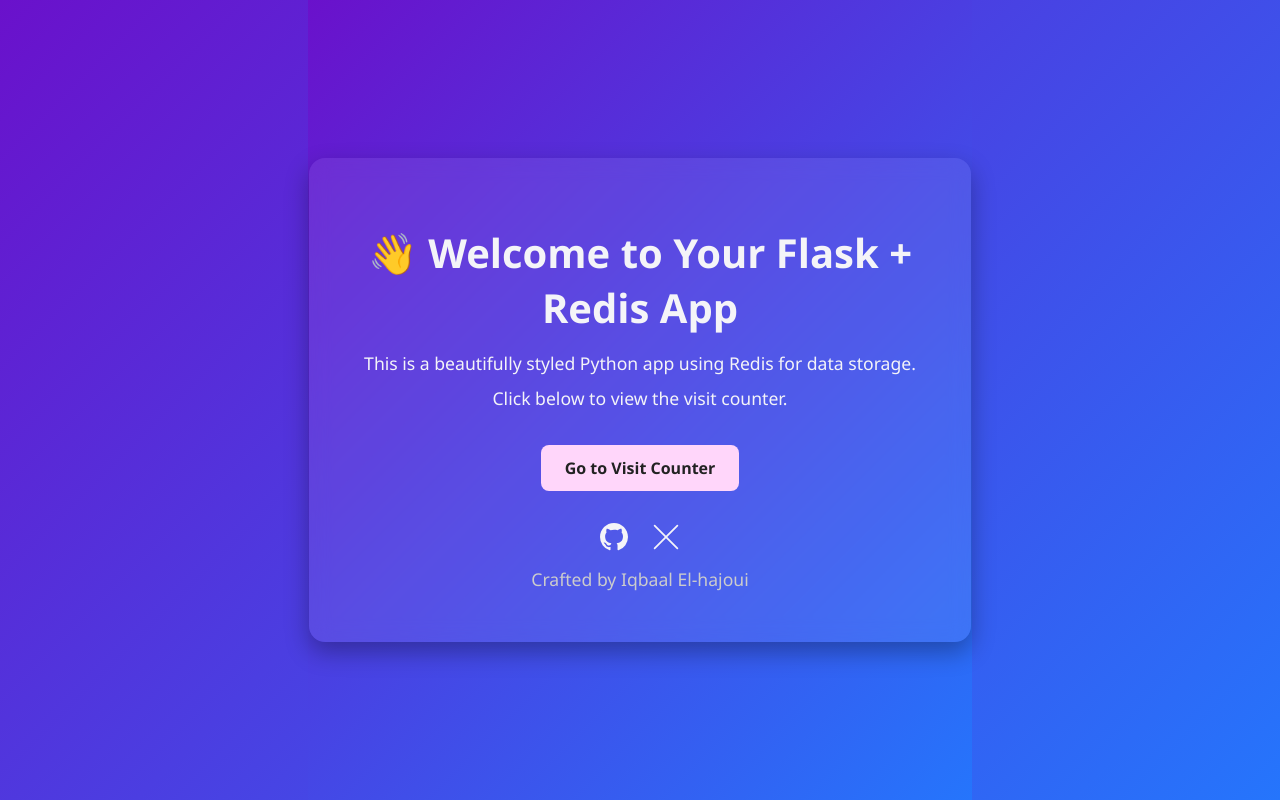
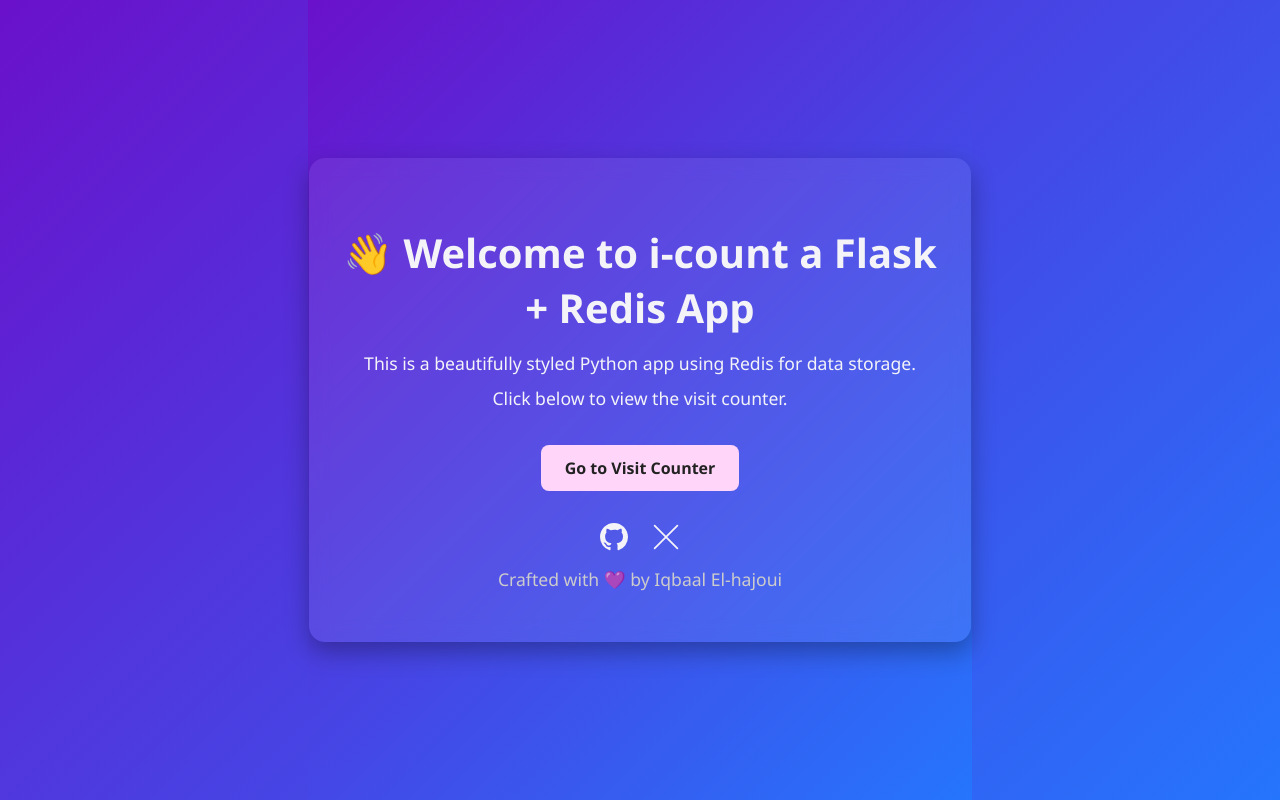
Before and after one commit to iqzy21/i-count, a Flask app: page / in a window 1280 px wide. Run offline with Flask 3, Linux system fonts and the light colour scheme.

Commit message:
F: updated HTML code

```diff
--- a/templates/base.html
+++ b/templates/base.html
@@ -109,18 +109,18 @@
     {% block content %}{% endblock %}
     <div class="footer">
       <div class="socials">
-        <a href="https://github.com/iqbaalelhajoui" target="_blank" aria-label="GitHub">
+        <a href="https://github.com/iqzy21" target="_blank" aria-label="GitHub">
           <svg viewBox="0 0 16 16" fill="currentColor">
             <path d="M8 0C3.58 0 0 3.58 0 8a8 8 0 005.47 7.59c.4.07.55-.17.55-.38 0-.19-.01-.82-.01-1.49-2 .37-2.53-.49-2.69-.94-.09-.23-.48-.94-.82-1.13-.28-.15-.68-.52-.01-.53.63-.01 1.08.58 1.23.82.72 1.21 1.87.87 2.33.66.07-.52.28-.87.51-1.07-1.78-.2-3.64-.89-3.64-3.95 0-.87.31-1.59.82-2.15-.08-.2-.36-1.01.08-2.12 0 0 .67-.21 2.2.82a7.68 7.68 0 012.01-.27c.68 0 1.37.09 2.01.27 1.53-1.03 2.2-.82 2.2-.82.44 1.11.16 1.92.08 2.12.51.56.82 1.28.82 2.15 0 3.07-1.87 3.75-3.65 3.95.29.25.54.73.54 1.48 0 1.07-.01 1.93-.01 2.19 0 .21.15.46.55.38A8.01 8.01 0 0016 8c0-4.42-3.58-8-8-8z"/>
           </svg>
         </a>
-        <a href="https://www.linkedin.com/in/iqbaalelhajoui" target="_blank" aria-label="LinkedIn">
+        <a href="https://www.linkedin.com/in/iqbaal-el" target="_blank" aria-label="LinkedIn">
           <svg viewBox="0 0 16 16" fill="currentColor">
             <path d="M1.146 1.146a.5.5 0 0 1 .708 0L8 7.293l6.146-6.147a.5.5 0 1 1 .708.708L8.707 8l6.147 6.146a.5.5 0 0 1-.708.708L8 8.707l-6.146 6.147a.5.5 0 0 1-.708-.708L7.293 8 1.146 1.854a.5.5 0 0 1 0-.708z"/>
           </svg>
         </a>
       </div>
-      <p>Crafted by Iqbaal El-hajoui</p>
+      <p>Crafted with 💜 by Iqbaal El-hajoui</p>
     </div>
   </div>
 </body>
--- a/templates/index.html
+++ b/templates/index.html
@@ -1,7 +1,7 @@
 {% extends 'base.html' %}
 
 {% block content %}
-<h1>👋 Welcome to Your Flask + Redis App</h1>
+<h1>👋 Welcome to i-count a Flask + Redis App</h1>
 <p>This is a beautifully styled Python app using Redis for data storage.</p>
 <p>Click below to view the visit counter.</p>
 <a href="/count" class="btn">Go to Visit Counter</a>
```
